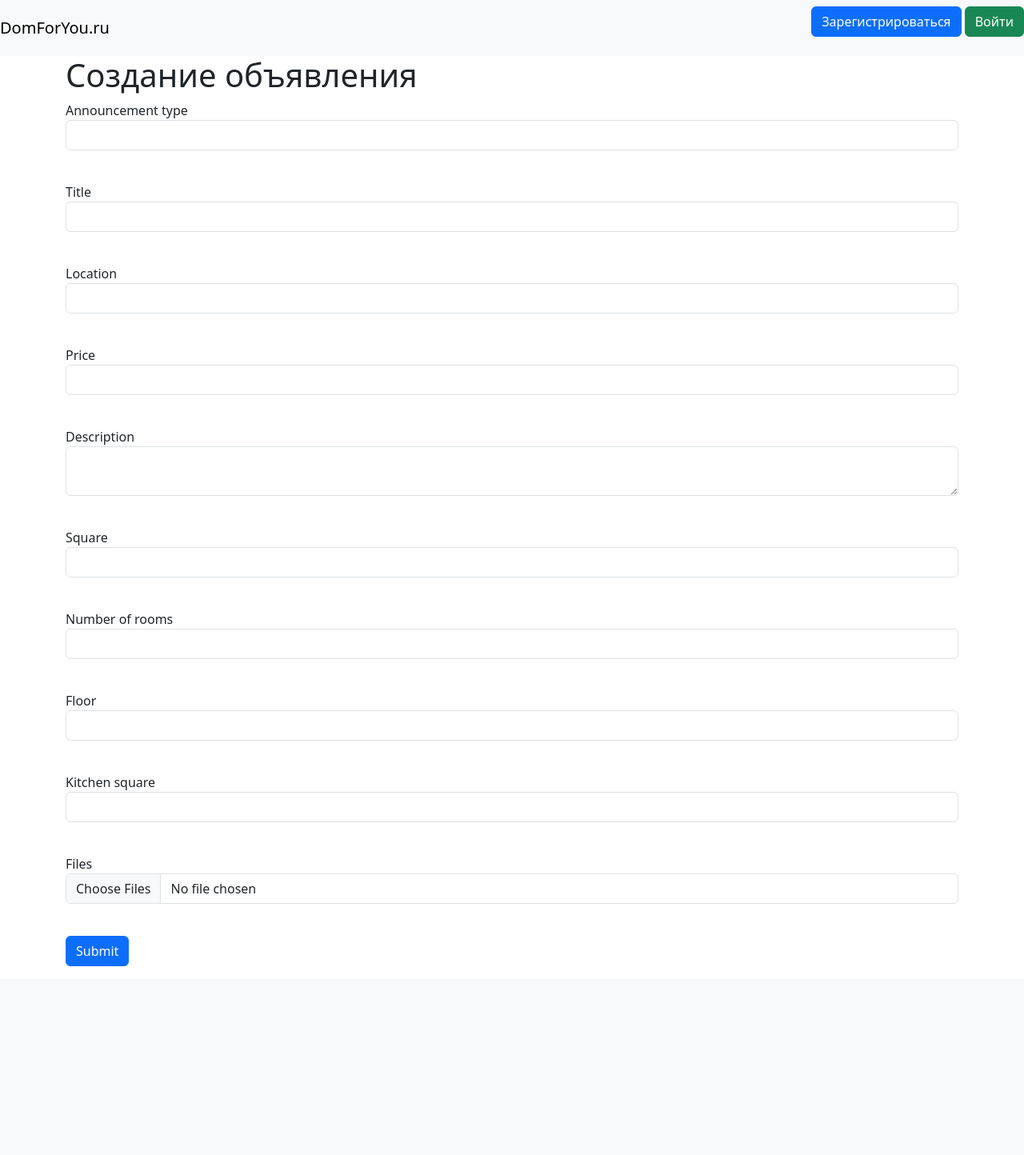
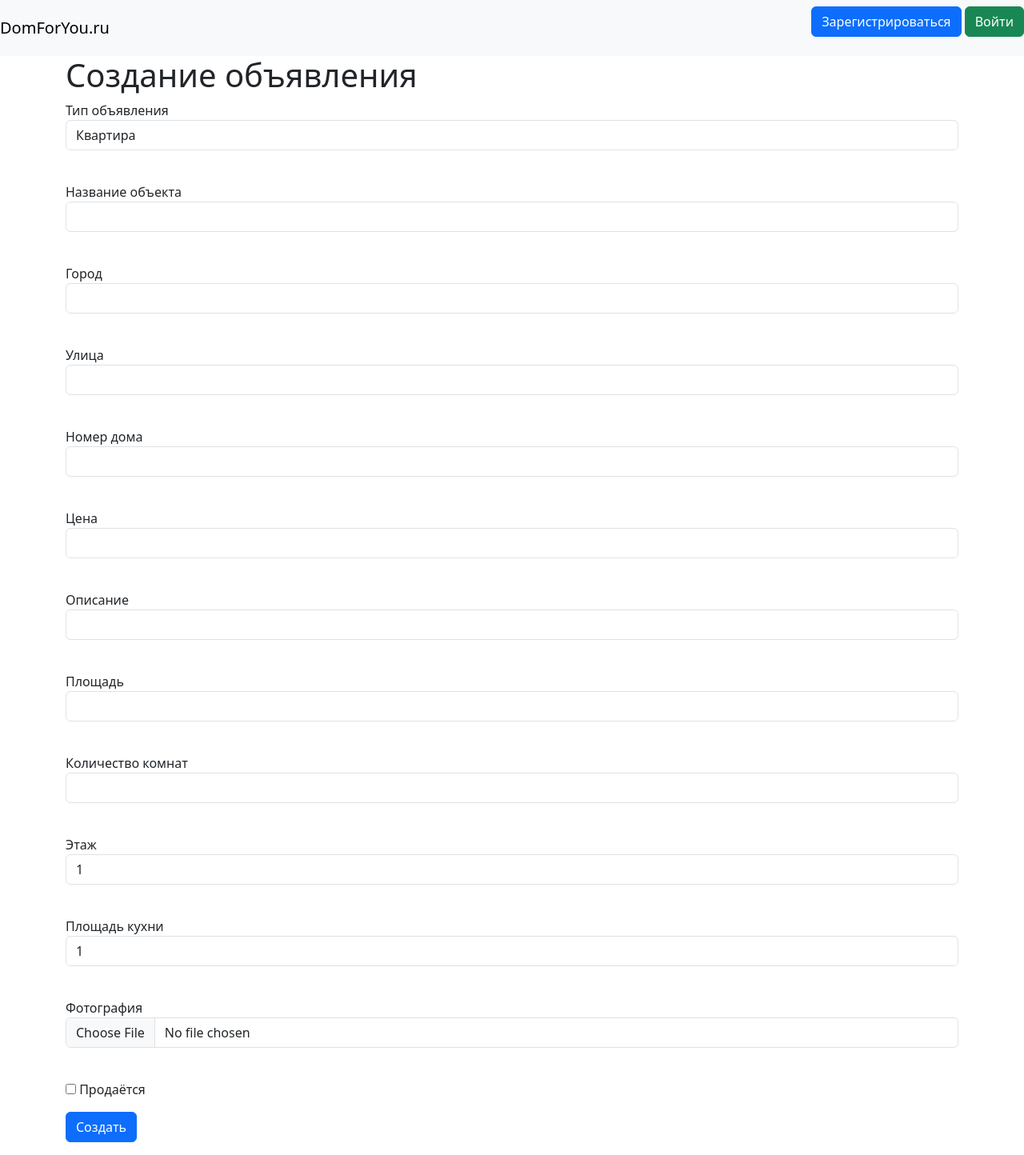
Before and after one commit to pashaa66/DomForYou.ru, a Flask app: template templates/creating_an_announcement.html in a window 1280 px wide. Shown: the whole page at 80% size. Before the commit the page ends 1208 px from the top, so only its background shows below. Run offline with Flask 3, Linux system fonts and the light colour scheme; tables that the repository leaves empty hold one stand-in row (values such as "Sample post"); the template is opened without the code that fills it: values that come from a table or form of the project are taken from there, most other values are stand-ins (such as "Sample title", 1, 10 or a date in 2020); form fields are guessed from the names that the template uses; some libraries are stand-ins or nearby versions.

Commit message:
advertisement V 1(finished work)

```diff
--- a/data/users.py
+++ b/data/users.py
@@ -22,7 +22,7 @@
     deals = sqlalchemy.Column(sqlalchemy.Integer, nullable=True)#R
     role = sqlalchemy.Column(sqlalchemy.String, nullable=True)
     hashed_password = sqlalchemy.Column(sqlalchemy.String, nullable=True)
-    # announcement = orm.relationship("Announcement", back_populates='user')
+    announcement = orm.relationship("Announcement", back_populates='user')
     created_date = sqlalchemy.Column(sqlalchemy.DateTime,
                                      default=dt.datetime.date(dt.datetime.now()))
 
--- a/forms/announcement.py
+++ b/forms/announcement.py
@@ -1,6 +1,6 @@
 from flask_wtf import FlaskForm
 from wtforms import StringField, FloatField, IntegerField, SubmitField, SelectField, BooleanField
-from wtforms.validators import DataRequired, Length
+from wtforms.validators import DataRequired, Length, NumberRange
 from flask_wtf.file import FileField, FileAllowed, FileRequired
 
 
@@ -8,17 +8,19 @@
 
     title = StringField('Название объекта', validators=[DataRequired()])
     description = StringField('Описание', validators=[DataRequired(), Length(max=300)])
-    location = StringField('Адрес', validators=[DataRequired()])
-    price = IntegerField('Цена', validators=[DataRequired()])
-    advertisement_type = SelectField('Тип объявления', choices=[('flat', 'Квартира'), ('house', 'Дом')],
+    city = StringField("Город", validators=[DataRequired()])
+    street = StringField("Улица", validators=[DataRequired()])
+    number_of_house = StringField("Номер дома", validators=[DataRequired(), Length(min=1, max=999)])
+    price = IntegerField('Цена', validators=[DataRequired(), NumberRange(min=1)])
+    announcement_type = SelectField('Тип объявления', choices=[('flat', 'Квартира'), ('house', 'Дом')],
                                      validators=[DataRequired()])
     square = FloatField('Площадь', validators=[DataRequired()])
-    kitchen_square = FloatField('Площадь кухни', validators=[DataRequired()], optional=True)
+    kitchen_square = FloatField('Площадь кухни', validators=[DataRequired()], default=1)
     number_of_rooms = IntegerField('Количество комнат', validators=[DataRequired()])
-    floor = IntegerField('Этаж', validators=[DataRequired()], optional=True)
-    number_of_floors = IntegerField('Этажи', validators=[DataRequired()], optional=True)
-    year_of_construction = IntegerField('Год постройки', validators=[DataRequired()], optional=True)
-    file = FileField('Фотография', validators=[FileRequired(), FileAllowed(['jpg', 'png'],
+    floor = IntegerField('Этаж', validators=[DataRequired()], default=1)
+    number_of_floors = IntegerField('Этажи', validators=[DataRequired()], default=1)
+    year_of_construction = IntegerField('Год постройки', validators=[DataRequired()], default=2000)
+    photo = FileField('Фотография', validators=[FileRequired(), FileAllowed(['jpg', 'png'],
                                                                            'Только изображения')])
     is_sell = BooleanField('Продаётся')
     submit = SubmitField('Создать')
--- a/templates/creating_an_announcement.html
+++ b/templates/creating_an_announcement.html
@@ -17,7 +17,7 @@
 
     <p>
         {{ form.title.label }}<br>
-        {{ form.title(class="form-control") }}<br>
+        {{ form.title(class="form-control", autocomplete="off") }}<br>
         {% for error in form.title.errors %}
     <div class="alert alert-danger" role="alert">
         {{ error }}
@@ -26,9 +26,9 @@
     </p>
 
     <p>
-        {{ form.location.label }}<br>
-        {{ form.location(class="form-control") }}<br>
-        {% for error in form.location.errors %}
+        {{ form.city.label }}<br>
+        {{ form.city(class="form-control", autocomplete="off") }}<br>
+        {% for error in form.city.errors %}
     <div class="alert alert-danger" role="alert">
         {{ error }}
     </div>
@@ -36,8 +36,29 @@
     </p>
 
     <p>
+        {{ form.street.label }}<br>
+        {{ form.street(class="form-control", autocomplete="off") }}<br>
+        {% for error in form.street.errors %}
+    <div class="alert alert-danger" role="alert">
+        {{ error }}
+    </div>
+    {% endfor %}
+    </p>
+
+    <p>
+        {{ form.number_of_house.label }}<br>
+        {{ form.number_of_house(class="form-control", autocomplete="off") }}<br>
+        {% for error in form.number_of_house.errors %}
+    <div class="alert alert-danger" role="alert">
+        {{ error }}
+    </div>
+    {% endfor %}
+    </p>
+
+
+    <p>
         {{ form.price.label }}<br>
-        {{ form.price(class="form-control") }}<br>
+        {{ form.price(class="form-control", autocomplete="off") }}<br>
         {% for error in form.price.errors %}
     <div class="alert alert-danger" role="alert">
         {{ error }}
@@ -45,9 +66,10 @@
     {% endfor %}
     </p>
 
+
     <p>
         {{ form.description.label }}<br>
-        {{ form.description(class="form-control") }}<br>
+        {{ form.description(class="form-control", autocomplete="off") }}<br>
         {% for error in form.description.errors %}
     <div class="alert alert-danger" role="alert">
         {{ error }}
@@ -57,7 +79,7 @@
 
     <p>
         {{ form.square.label }}<br>
-        {{ form.square(class="form-control") }}<br>
+        {{ form.square(class="form-control", autocomplete="off") }}<br>
         {% for error in form.square.errors %}
     <div class="alert alert-danger" role="alert">
         {{ error }}
@@ -67,7 +89,7 @@
 
     <p>
         {{ form.number_of_rooms.label }}<br>
-        {{ form.number_of_rooms(class="form-control") }}<br>
+        {{ form.number_of_rooms(class="form-control", autocomplete="off") }}<br>
         {% for error in form.number_of_rooms.errors %}
     <div class="alert alert-danger" role="alert">
         {{ error }}
@@ -79,7 +101,7 @@
     <div id="floor-field" style="display: block;">
         <p>
             {{ form.floor.label }}<br>
-            {{ form.floor(class="form-control") }}<br>
+            {{ form.floor(class="form-control", autocomplete="off") }}<br>
             {% for error in form.floor.errors %}
         <div class="alert alert-danger" role="alert">
             {{ error }}
@@ -91,7 +113,7 @@
     <div id="kitchen-square-field" style="display: block;">
         <p>
             {{ form.kitchen_square.label }}<br>
-            {{ form.kitchen_square(class="form-control") }}<br>
+            {{ form.kitchen_square(class="form-control", autocomplete="off") }}<br>
             {% for error in form.kitchen_square.errors %}
         <div class="alert alert-danger" role="alert">
             {{ error }}
@@ -103,7 +125,7 @@
     <div id="number-of-floors-field" style="display: none;">
         <p>
             {{ form.number_of_floors.label }}<br>
-            {{ form.number_of_floors(class="form-control") }}<br>
+            {{ form.number_of_floors(class="form-control", autocomplete="off") }}<br>
             {% for error in form.number_of_floors.errors %}
         <div class="alert alert-danger" role="alert">
             {{ error }}
@@ -114,9 +136,9 @@
 
     <div id="year-of-construction-field" style="display: none;">
         <p>
-            {{ form.number_of_floors.label }}<br>
-            {{ form.number_of_floors(class="form-control") }}<br>
-            {% for error in form.number_of_floors.errors %}
+            {{ form.year_of_construction.label }}<br>
+            {{ form.year_of_construction(class="form-control", autocomplete="off") }}<br>
+            {% for error in form.year_of_construction.errors %}
         <div class="alert alert-danger" role="alert">
             {{ error }}
         </div>
@@ -125,9 +147,9 @@
     </div>
 
     <p>
-        {{ form.files.label }}<br>
-        {{ form.files(class="form-control", type="file", multiple="multiple") }}<br>
-        {% for error in form.files.errors %}
+        {{ form.photo.label }}<br>
+        {{ form.photo(class="form-control", type="file") }}<br>
+        {% for error in form.photo.errors %}
             <div class="alert alert-danger" role="alert">
                 {{ error }}
             </div>
```
Also changed, not shown: templates/register_buyer.html (+7 -7 lines), templates/register_realtor.html (+8 -8 lines).
